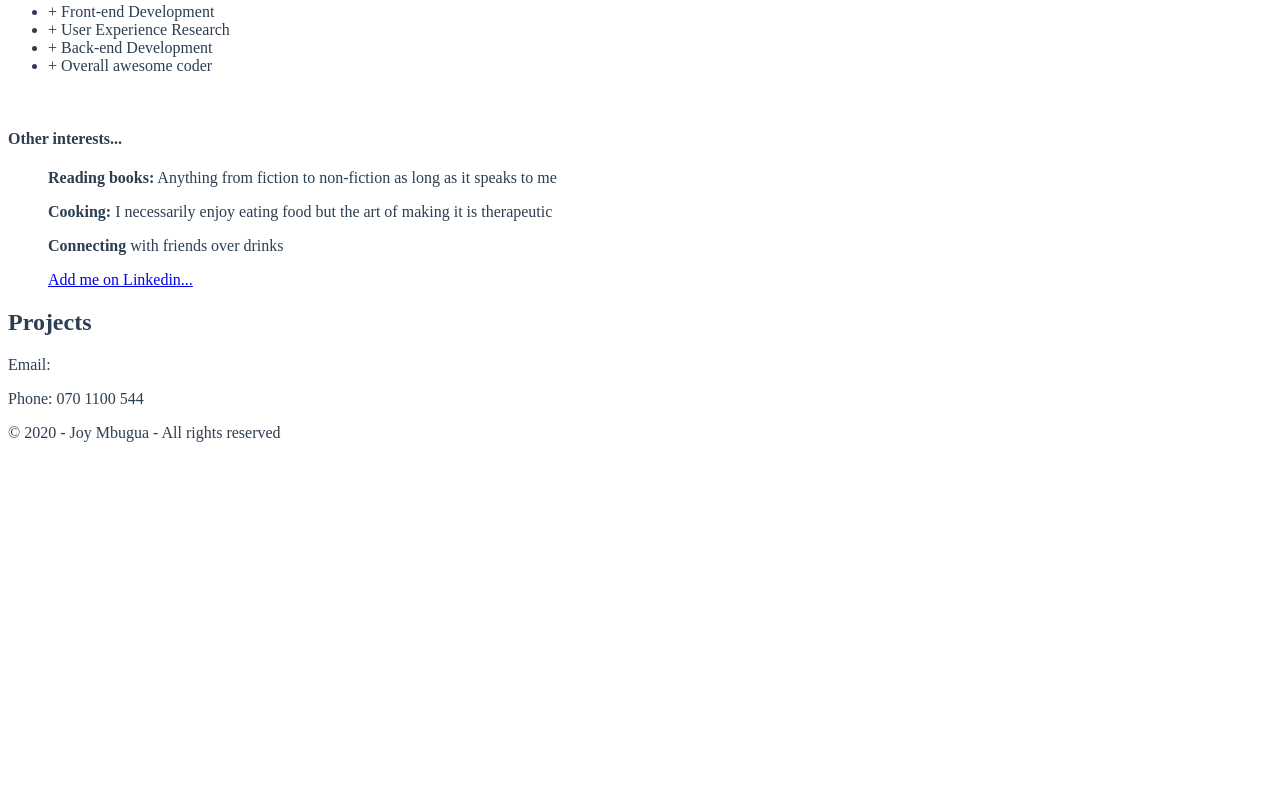
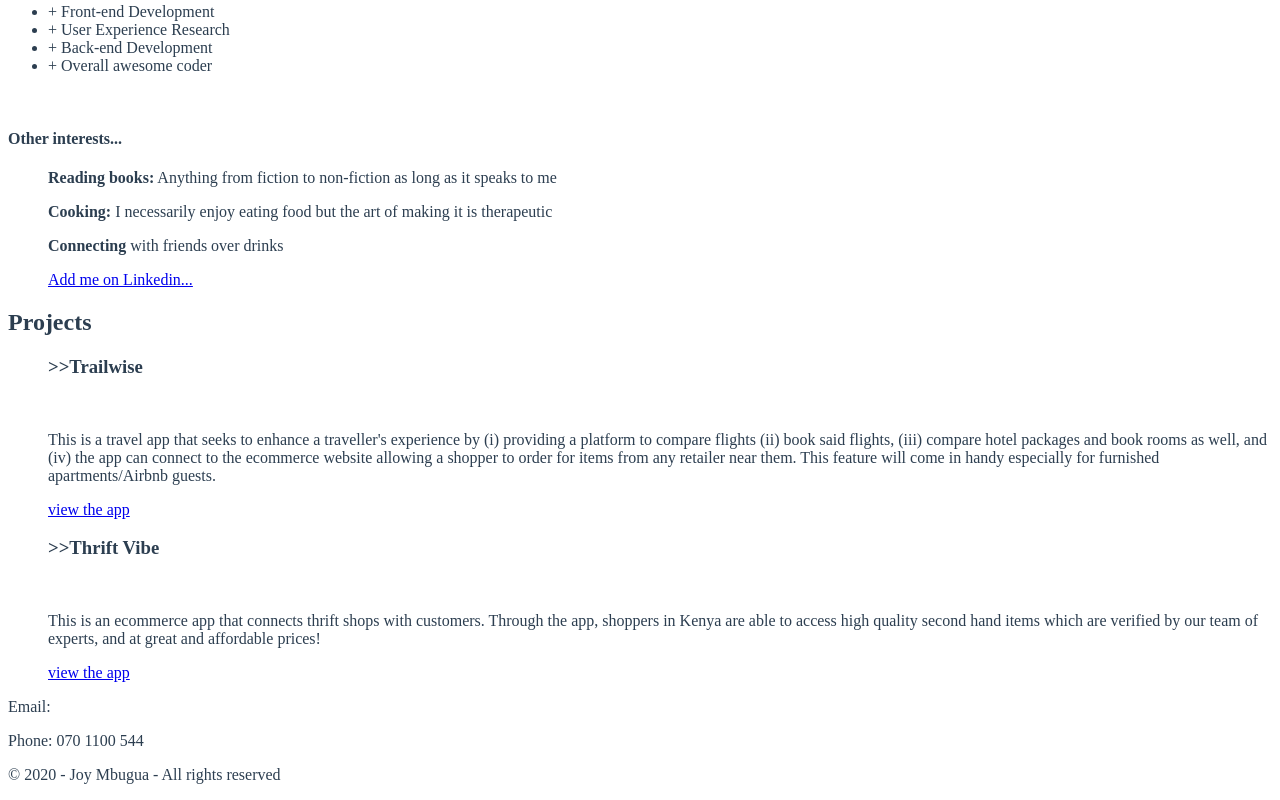
Before and after one commit to JoyMbugua/Portfolio, a plain HTML site: page index.html in a window 1280 px wide. Shown: the part 1143-1943 px from the top of the page. Before the commit the page ends 1601 px from the top, so only its background shows below. Drawn offline with Linux system fonts and the light colour scheme.

Commit message:
Add project list

```diff
--- a/index.html
+++ b/index.html
@@ -59,6 +59,29 @@
         <!--my projects-->
         <div id="Projects">
             <h2>Projects</h2>
+            <ul>
+
+                <h3>>>Trailwise</h3>
+
+             <br>
+             <p>This is a travel app that seeks to enhance a traveller's experience by (i) providing a platform to compare flights
+                 (ii) book said flights, (iii) compare hotel packages and book rooms as well, and (iv) the app can connect to the ecommerce website allowing a shopper to order for items from any retailer near them.
+                 This feature will come in handy especially for furnished apartments/Airbnb guests. </p>
+                 <a href="#">view the app</a>
+
+                     <br>
+
+                 <h3>>>Thrift Vibe</h3>
+
+              <br>
+              <p>This is an ecommerce app that connects thrift shops with customers. Through the app,
+                  shoppers in Kenya are able to access high quality second hand items which are verified by our team of experts,
+                  and at great and affordable prices!</p>
+                  <a href="#">view the app</a>
+
+
+
+         </ul>
         </div>
         <footer>
             <p>
```
